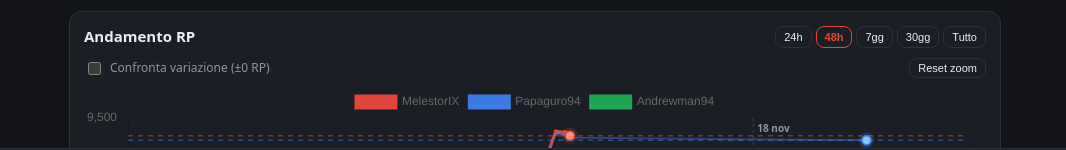
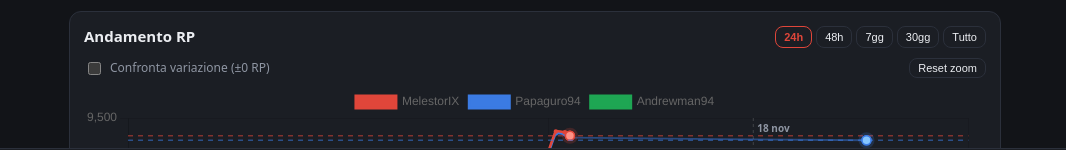
Before and after one commit to lukeapples/apex-tracker, a plain HTML site: page index.html in a window 1280 px wide. Shown: the part 588-738 px from the top of the page, without its empty margins (105-1171 px from the left). Drawn offline with nearby package versions, Linux system fonts and the light colour scheme; some packages are replaced by stand-ins of ours; a script that the page names is missing.

Commit message:
Update index.html

```diff
--- a/index.html
+++ b/index.html
@@ -94,8 +94,8 @@
     <div class="row" style="justify-content:space-between;margin-bottom:10px">
       <h2 style="margin:0">Andamento RP</h2>
       <div class="row" style="gap:4px">
-        <button class="refresh-btn range-btn" onclick="setCompareRange(1, this)">24h</button>
-        <button class="refresh-btn range-btn active" onclick="setCompareRange(2, this)">48h</button>
+        <button class="refresh-btn range-btn active" onclick="setCompareRange(1, this)">24h</button>
+        <button class="refresh-btn range-btn" onclick="setCompareRange(2, this)">48h</button>
         <button class="refresh-btn range-btn" onclick="setCompareRange(7, this)">7gg</button>
         <button class="refresh-btn range-btn" onclick="setCompareRange(30, this)">30gg</button>
         <button class="refresh-btn range-btn" onclick="setCompareRange(0, this)">Tutto</button>
```
